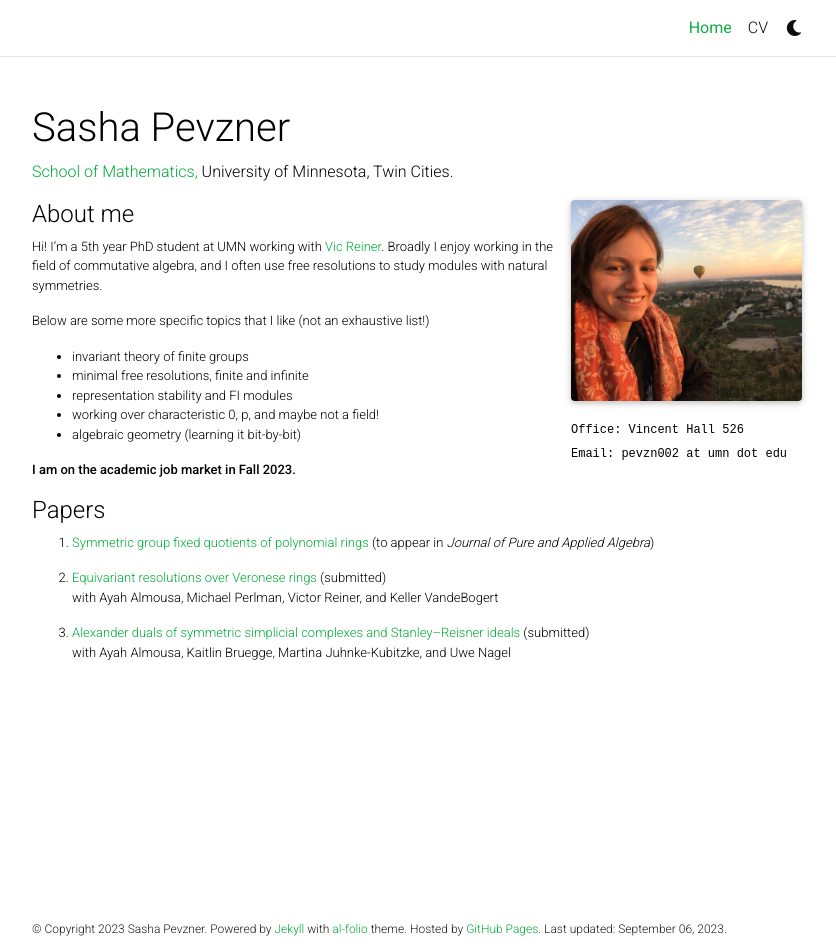
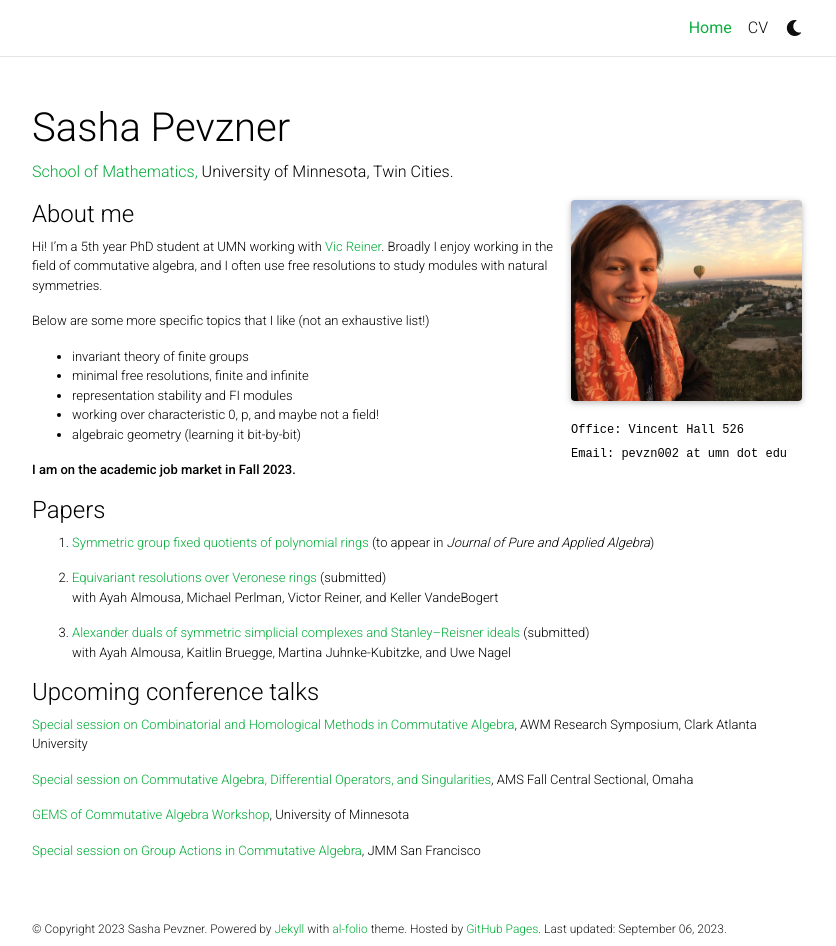
Before and after one commit to sashapevzner/sashapevzner.github.io, a Jekyll site: the page built from _pages/about.md, in a window 1280 px wide and 946 px high. Shown: the whole window, without its empty margins (223-1059 px from the left). Built offline with Jekyll 4.4.1, drawn with Linux system fonts in a browser that asks for light colours; full-size pictures stand in for the smaller copies a plugin makes; comment, search, counter and statistics services are not loaded; a style sheet for code colours, icons or effects is not loaded.

Commit message:
added conferences

```diff
--- a/_pages/about.md
+++ b/_pages/about.md
@@ -39,3 +39,13 @@
 
 3. [Alexander duals of symmetric simplicial complexes and Stanley--Reisner ideals](https://arxiv.org/abs/2209.14132) (submitted)
 with Ayah Almousa, Kaitlin Bruegge, Martina Juhnke-Kubitzke, and Uwe Nagel
+
+#### Upcoming conference talks
+
+[Special session on Combinatorial and Homological Methods in Commutative Algebra](https://awm-math.org/meetings/awm-research-symposium/search-abstracts/?_sfm_abstract_symposium_year=2023&_sfm_abstract_session=Combinatorial%20and%20Homological%20Methods%20in%20Commutative%20Algebra%20%5BOrganized%20by%20Francesca%20Gandini%20and%20Selvi%20Kara%5D&sort_order=_sfm_abstract_time+asc+datetime), AWM Research Symposium, Clark Atlanta University
+
+[Special session on Commutative Algebra, Differential Operators, and Singularities](http://www.ams.org/meetings/sectional/2307_program_ss11.html#title), AMS Fall Central Sectional, Omaha
+
+[GEMS of Commutative Algebra Workshop](https://sites.google.com/tamu.edu/gems-of-ca-2023/home), University of Minnesota
+
+[Special session on Group Actions in Commutative Algebra](https://www.jointmathematicsmeetings.org/meetings/national/jmm2024/2300_program_ss51.html#title), JMM San Francisco
```
